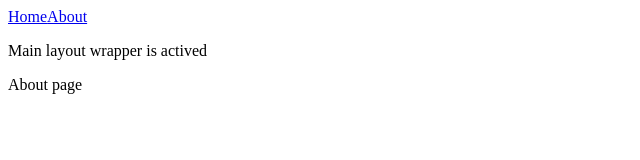
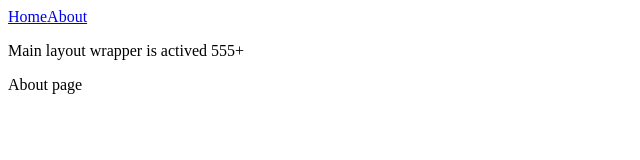
Before and after one commit to Nattarat/starter-next, a Next.js app: page /about in a window 1280 px wide. Shown: the top 160 px of the page, without its empty margins (0-640 px from the left). Built offline with nearby package versions, Linux system fonts and the light colour scheme.

Commit message:
customize package.json for deploy to heroku

```diff
--- a/components/layouts/LayoutMain.js
+++ b/components/layouts/LayoutMain.js
@@ -6,7 +6,7 @@ import Header from '../../components/Header'
 const LayoutMain = (props) => (
     <div>
         <Header />
-        <p className="notice">Main layout wrapper is actived</p>
+        <p className="notice">Main layout wrapper is actived 555+</p>
         {props.children}
     </div>
 )
--- a/package.json
+++ b/package.json
@@ -4,6 +4,7 @@
     "description": "",
     "main": "index.js",
     "scripts": {
+        "dev": "node server.js",
         "start": "next start -p $PORT",
         "heroku-postbuild": "next build"
     },
```
Also changed, not shown: 1 other file (tests, documents, lock files or other folders). Lines whose indentation alone changed are shown as unchanged.
